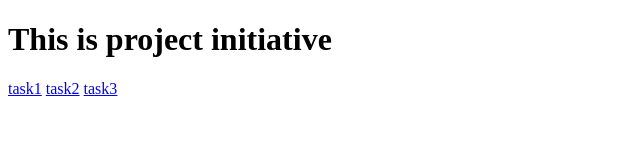
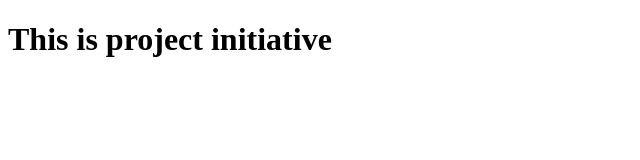
Before and after one commit to Pravallika-Narla/branch1, a plain HTML site: page index.html in a window 1280 px wide. Shown: the whole page, without its empty margins (0-640 px from the left). Drawn offline with Linux system fonts and the light colour scheme.

Commit message:
Update index.html

```diff
--- a/index.html
+++ b/index.html
@@ -7,9 +7,7 @@
 </head>
 <body>
     <h1>This is project initiative</h1>
-    <a href="task1.html">task1</a>
-    <a href="task2.html">task2</a>
-    <a href="task3.html">task3</a>
+
 
 </body>
 </html>
```
